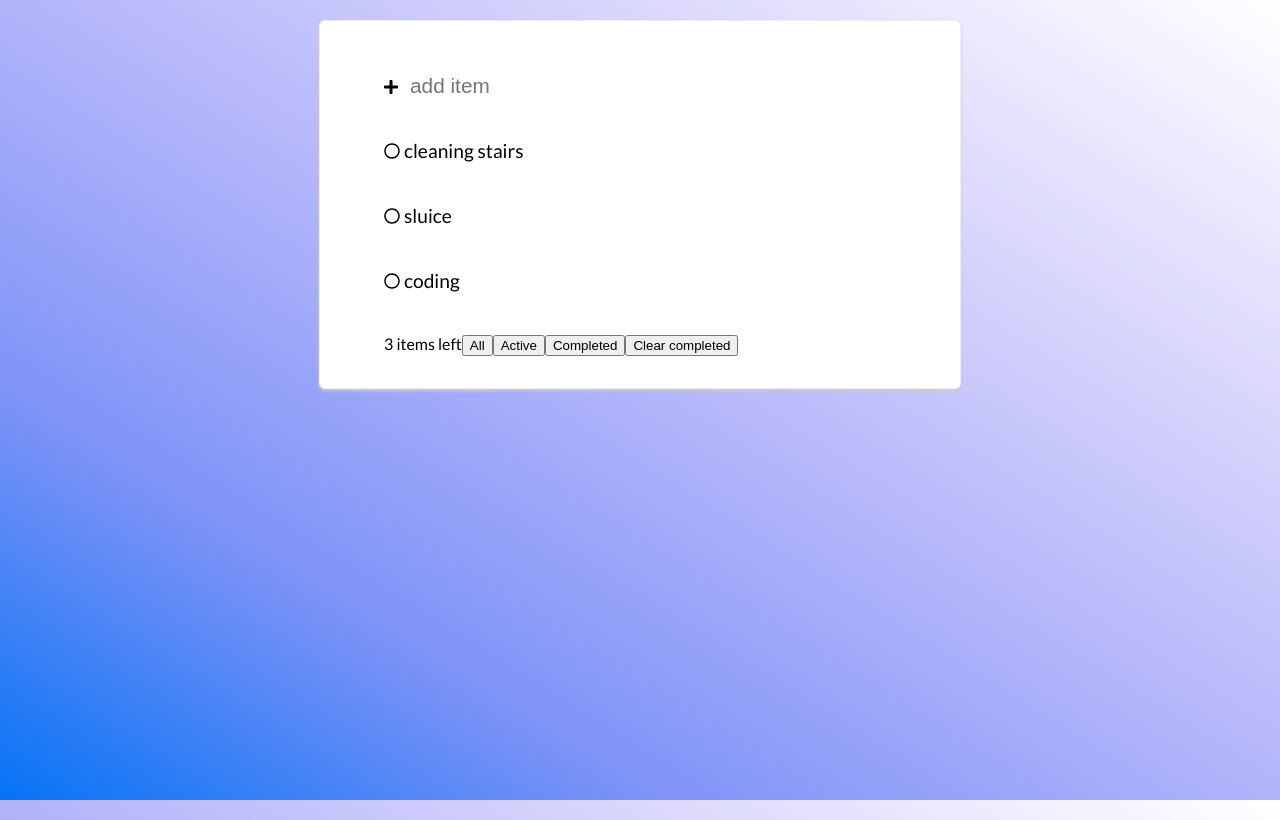
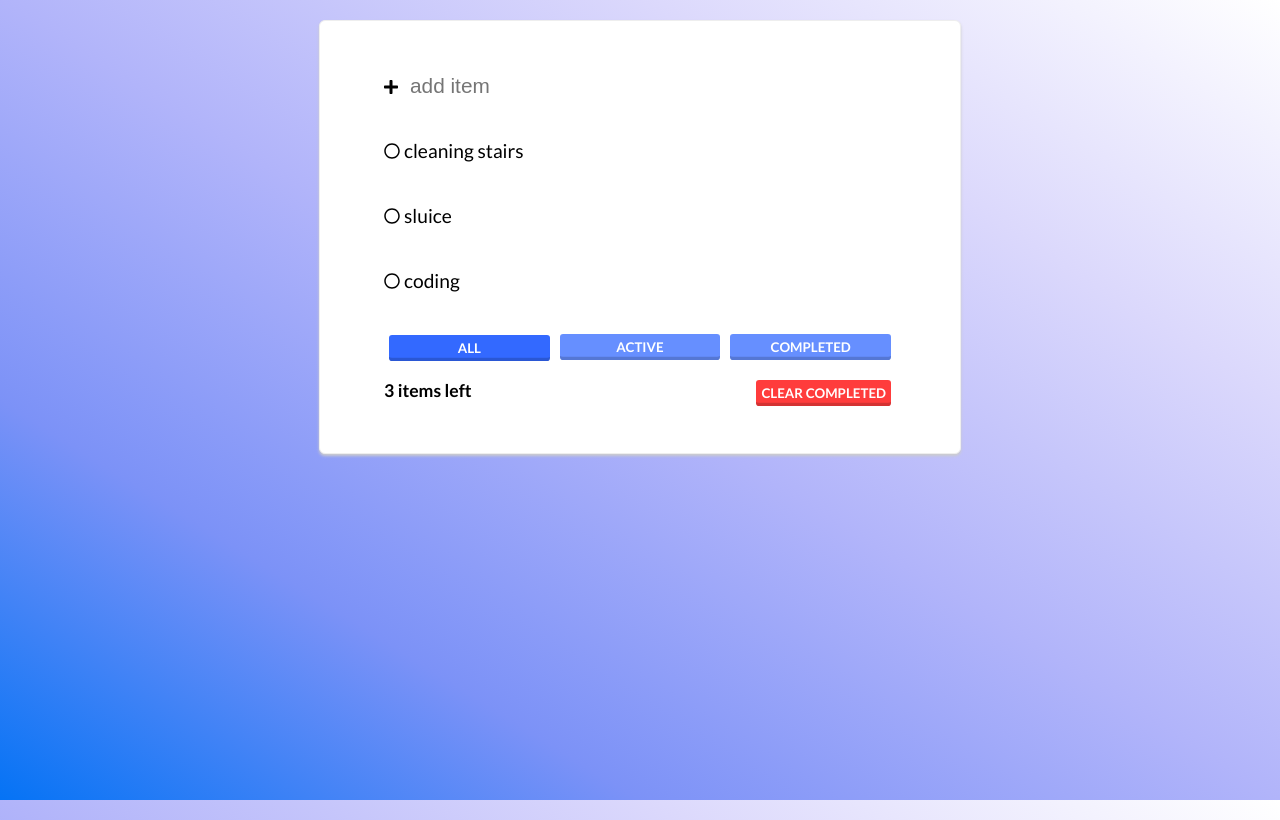
Before and after one commit to leitnerdominik/ReactTodoApp, a React app: page / in a window 1280 px wide. Built offline with nearby package versions, Linux system fonts and the light colour scheme.

Commit message:
changed styling

```diff
--- a/src/components/TodoFooter/TodoFooter.css
+++ b/src/components/TodoFooter/TodoFooter.css
@@ -1,7 +1,63 @@
-.Footer {
-    width: 100%;
+.Show {
+    display: grid;
+    grid-template-columns: 1fr 1fr 1fr;
+    justify-content: center;
 }
 
-.Footer button {
+button {
+    position: relative;
+    font-family: inherit;
+    text-transform: uppercase;
+    padding: 5px;
+    margin: 0 5px;
+    font-weight: 700;
+    color: white;
+    border: none;
+    text-align: center;
+    box-sizing: border-box;
+    border-radius: 0.23em;
+    box-shadow:inset 0 -0.6em 0 -0.35em rgba(0,0,0,0.17);
+    background-color: #668fff;
+}
+
+
+.Show button:hover {
+    cursor: pointer;
+    background-color: #3369ff;
+}
+
+.Show button:active, .All, .Completed, .Active {
+    top: 0.1em;
+    background-color: #3369ff;
+}
+
+.ClearCompleted:focus, Show button:focus {
+    outline: none;
+}
+
+.ClearCompleted:active {
+    top: 1.6em;
+    outline: none;
+}
+
+.ClearCompleted:hover {
+    background-color: #cc0000;
+    cursor: pointer;
+}
+
+span {
+    font-weight: 700;
+    font-size: 1.1em;
+}
+
+.Info {
+    padding: 20px 0;
+    position: relative;
+}
+
+.ClearCompleted {
+    background-color: #ff3c3c;
+    position: absolute;
+    right: 0px;
 
 }
--- a/src/components/TodoFooter/TodoFooter.js
+++ b/src/components/TodoFooter/TodoFooter.js
@@ -3,13 +3,22 @@ import React from 'react';
 import './TodoFooter.css'
 
 const todoFooter = (props) => {
+
+    let showAll = props.showOption === 'ALL' ? 'All' : null;
+    let showActive = props.showOption === 'ACTIVE' ? 'Active' : null;
+    let showCompleted = props.showOption === 'COMPLETED' ? 'Completed' : null;
+
     return (
-        <div className={"Footer"}>
-            {props.itemsLeft} {props.itemsLeft === 1 ? 'item' : 'items'} left
-            <button onClick={() => props.show()}>All</button>
-            <button onClick={() => props.show('ACTIVE')}>Active</button>
-            <button onClick={() => props.show('COMPLETED')}>Completed</button>
-            <button onClick={props.clearCompleted}>Clear completed</button>
+        <div>
+            <div className="Show">
+                <button className={showAll} onClick={() => props.show('ALL')}>All</button>
+                <button className={showActive} onClick={() => props.show('ACTIVE')}>Active</button>
+                <button className={showCompleted} onClick={() => props.show('COMPLETED')}>Completed</button>
+            </div>
+            <div className="Info">
+                <span>{props.itemsLeft} {props.itemsLeft === 1 ? 'item' : 'items'} left</span>
+                <button className="ClearCompleted" onClick={props.clearCompleted}>Clear completed</button>
+            </div>
         </div>
     );
 }
--- a/src/components/TodoItems/TodoItem/TodoItem.css
+++ b/src/components/TodoItems/TodoItem/TodoItem.css
@@ -64,7 +64,7 @@ svg {
     opacity: 1;
 }
 
-.Completed {
+.CompletedItem {
     text-decoration: line-through;
     color: #d9d9d9;
 }
--- a/src/components/TodoItems/TodoItem/TodoItem.js
+++ b/src/components/TodoItems/TodoItem/TodoItem.js
@@ -33,7 +33,7 @@ class TodoItem extends Component {
             onKeyDown={this.keyDownHandler}
             autoFocus
             onBlur={this.changeItem} />
-        const title =  <h2 className={this.props.isCompleted ? "Completed" : null}>{this.props.name}</h2>
+        const title =  <h2 className={this.props.isCompleted ? "CompletedItem" : null}>{this.props.name}</h2>
 
         const item = this.props.isEditing ? edit : title;
 
--- a/src/container/Todo/Todo.js
+++ b/src/container/Todo/Todo.js
@@ -158,7 +158,8 @@ class Todo extends Component {
                 <TodoFooter
                     itemsLeft={itemsLeft}
                     clearCompleted={this.clearCompleted.bind(this)}
-                    show={this.changeShowOption.bind(this)} />
+                    show={this.changeShowOption.bind(this)}
+                    showOption={this.state.showOption} />
             </div>
         );
 
```
